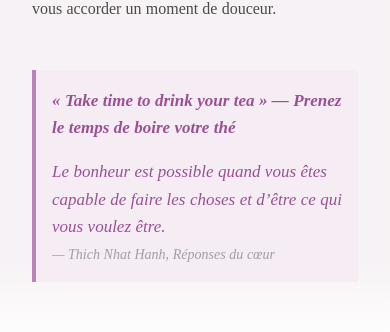
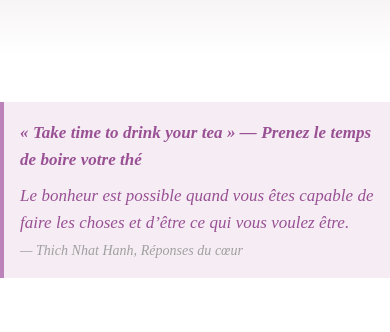
Before and after one commit to CamilleLinan/La-Kate-des-Sens, a React (Vite) app: page /qui-suis-je in a window 390 px wide. Shown: the part 867-1199 px from the top of the page. Built offline with nearby package versions, Linux system fonts and the light colour scheme; no server answers.

Commit message:
minor corrections responsive

```diff
--- a/src/components/AboutMe/Presentation/Presentation.tsx
+++ b/src/components/AboutMe/Presentation/Presentation.tsx
@@ -8,6 +8,7 @@
 
 const Presentation: FC = () => {
   return (
+    <div className="aboutme">
       <CustomBanner
         children={
           <article className="about">
@@ -35,34 +36,38 @@
                     <b>
                       <i>« Carpe Diem »</i>
                     </b>
-                  , m’inspire à vivre chaque instant pleinement et à profiter de
-                  chaque opportunité qui se présente à moi.
+                    , m’inspire à vivre chaque instant pleinement et à profiter
+                    de chaque opportunité qui se présente à moi.
                   </p>
                   <p>
                     C’est cette approche qui m’a conduite à me former en
                     <b> massage bien-être</b>. Au fil de ma formation, j’ai
-                  découvert l’importance de <b>prendre soin de soi</b>, tant sur
-                  le plan physique que mental.
+                    découvert l’importance de <b>prendre soin de soi</b>, tant
+                    sur le plan physique que mental.
                   </p>
                 </div>
               </div>
 
               <p>
                 J’aime créer un espace où chacun peut se ressourcer, se
-              reconnecter à soi-même et <b>lâcher prise</b>. Mon objectif est de
-              vous offrir une <b>expérience unique et personnalisée</b>, adaptée
-              à vos besoins — que vous cherchiez à réduire le stress, à soulager
-              des tensions ou simplement à vous accorder un moment de douceur.
+                reconnecter à soi-même et <b>lâcher prise</b>. Mon objectif est
+                de vous offrir une <b>expérience unique et personnalisée</b>,
+                adaptée à vos besoins — que vous cherchiez à réduire le stress,
+                à soulager des tensions ou simplement à vous accorder un moment
+                de douceur.
               </p>
             </div>
+          </article>
+        }
+      />
 
       <CustomQuote
         text={
           <>
             <p className="quote__title">
               <b>
-                    « Take time to drink your tea » — Prenez le temps de boire
-                    votre thé
+                « Take time to drink your tea » — Prenez le temps de boire votre
+                thé
               </b>
             </p>
             <span>
@@ -74,9 +79,7 @@
           </>
         }
       />
-        </article>
-      }
-    />
+    </div>
   );
 };
 
--- a/src/components/AboutMe/Presentation/_Presentation.scss
+++ b/src/components/AboutMe/Presentation/_Presentation.scss
@@ -44,24 +44,21 @@
         transform: translate(-48%, -48%);
         min-width: 255px;
         max-width: 255px;
-        // transform: rotateY(145deg);
         border-radius: 100%;
         object-fit: cover;
         filter: blur(0.2px);
-        // filter: sepia(20%);
-        // opacity: 0.9;
       }
     }
   }
+}
+.aboutme .quote {
+  margin-top: 3em;
+  margin-bottom: 1em;
+  max-width: 750px;
 
-  & .quote {
-    margin-top: 2em;
-    margin-bottom: 2em;
-    max-width: 650px;
-
-    &__title {
-      margin-top: 0;
-    }
+  &__title {
+    margin-top: 0;
+    margin-bottom: 0.5em;
   }
 }
 
@@ -69,6 +66,7 @@
   .about__profil {
     flex-direction: column;
     margin-top: 7.5em;
+    margin-bottom: 0;
     &__images {
       margin-bottom: 5em;
     }
--- a/src/components/Contact/ContactBanner/_ContactBanner.scss
+++ b/src/components/Contact/ContactBanner/_ContactBanner.scss
@@ -20,12 +20,17 @@
     margin: 0 auto 1em auto;
     border: 5px dotted rgb(226, 200, 224);
     border-radius: 10px;
-    padding: 0 1em 0.5em;
+    padding: 0.3em 1em;
+
+    & p {
+      margin: 0.5em 0;
+    }
   }
 }
 
 @media (max-width: 980px) {
   .contact__banner__info {
     grid-template-columns: repeat(1, 1fr);
+    padding: 0.5em 2em;
   }
 }
--- a/src/components/Contact/ContactForm/_ContactForm.scss
+++ b/src/components/Contact/ContactForm/_ContactForm.scss
@@ -55,6 +55,7 @@
   }
 }
 
+/* ANTD INPUT */
 .ant-input-group-wrapper-outlined.ant-input-group-wrapper-status-error
   .ant-input-group-addon {
   color: $errorClr;
@@ -86,3 +87,10 @@
     }
   }
 }
+
+/* Responsive */
+@media (max-width: 980px) {
+  .contact__form .ant-form {
+    padding: 0 2em;
+  }
+}
--- a/src/components/Contact/ContactRequest/ContactRequest.tsx
+++ b/src/components/Contact/ContactRequest/ContactRequest.tsx
@@ -10,7 +10,7 @@
       buttons={[
         {
           children: "Découvrir les prestations",
-          variant: "secondary",
+          variant: "primary",
           link: "/prestations",
         },
       ]}
--- a/src/components/shared/CustomRequest/_CustomRequest.scss
+++ b/src/components/shared/CustomRequest/_CustomRequest.scss
@@ -5,6 +5,7 @@
   display: flex;
   align-items: center;
   justify-content: space-around;
+  gap: 1em;
   background: hsla(336, 100%, 94%, 0.1);
   padding: 3rem 6em;
   margin: 4em 0 0 0;
@@ -50,6 +51,7 @@
     margin-top: 0;
     font-size: 18px;
     padding: 18px 28px;
+    min-width: max-content;
   }
 
   &.column {
@@ -73,6 +75,7 @@
   .custom__request {
     padding: 2rem;
     flex-direction: column;
+    gap: 0;
 
     &__container {
       width: 100%;
```
Lines whose indentation alone changed are shown as unchanged.
